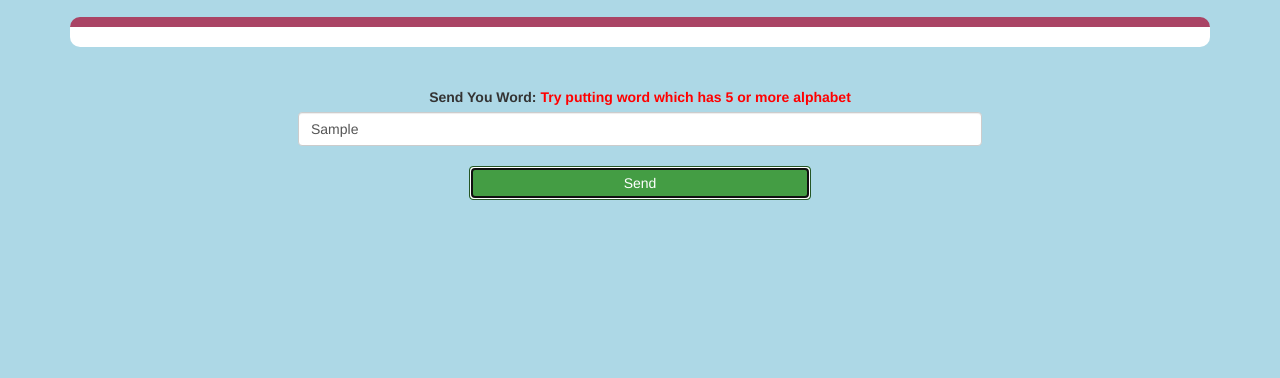
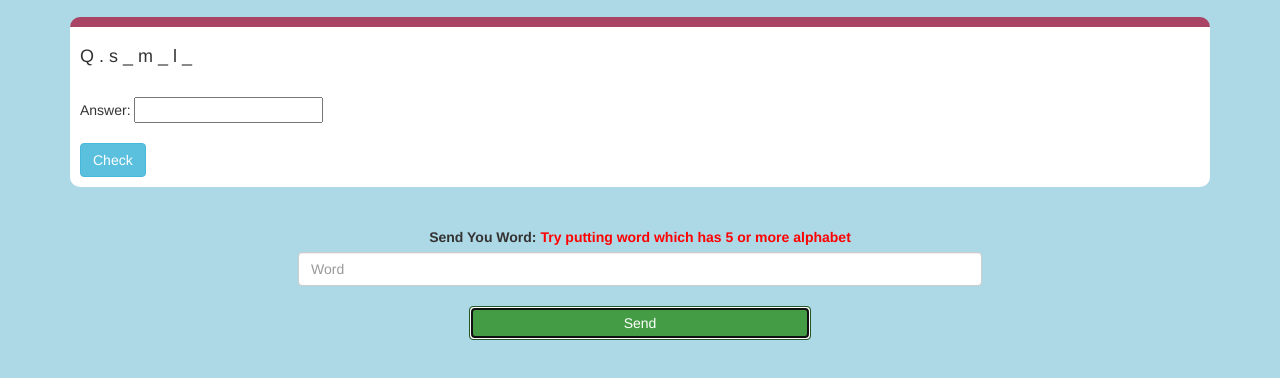
Before and after one commit to SohamDasIsCool/Guess-The-Word, a plain HTML site: page game_page.html in a window 1280 px wide. Both pictures are taken after typing "Sample" into the empty fields and a click on the button "Send". Shown: the part 106-484 px from the top of the page. Drawn offline with nearby package versions, Linux system fonts and the light colour scheme.

Commit message:
Add files via upload

```diff
--- a/game_login.js
+++ b/game_login.js
@@ -5,3 +5,26 @@ function addUser() {
     localStorage.setItem("player2_name",player2_name);
     window.location.replace("game_page.html");
 }
+function send() {
+    get_word=document.getElementById("word").value;
+    word=get_word.toLowerCase();
+    console.log("Word in lower case="+word);
+    charAt1=word.charAt(1);
+    console.log(charAt1);
+    lenth_divide_2=Math.floor(word.length/2);
+    charAt2=word.charAt(lenth_divide_2);
+    console.log(charAt2);
+    lenth_minus_1=word.length-1;
+    charAt3=word.charAt(lenth_minus_1);
+    console.log(charAt3);
+    remove_charAt1=word.replace(charAt1,"_");
+    remove_charAt2=remove_charAt1.replace(charAt2,"_");
+    remove_charAt3=remove_charAt2.replace(charAt3,"_");
+    console.log(remove_charAt3);
+    question_word="<h4 id='word_display'>Q."+remove_charAt3+"</h4>";
+    input_box="<br>Answer: <input type='text' id='input_check_box'>";
+    check_button="<br><br><button class='btn btn-info' onclick='check()'>Check</button>";
+    row=question_word+input_box+check_button;
+    document.getElementById("output").innerHTML=row;
+    document.getElementById("word").value="";
+}
--- a/game_page.html
+++ b/game_page.html
@@ -34,6 +34,6 @@
 	</center>
 </div>
 
-<script src="game_page.js"></script>
+<script src="game_login.js"></script>
 </body>
 </html>
```
